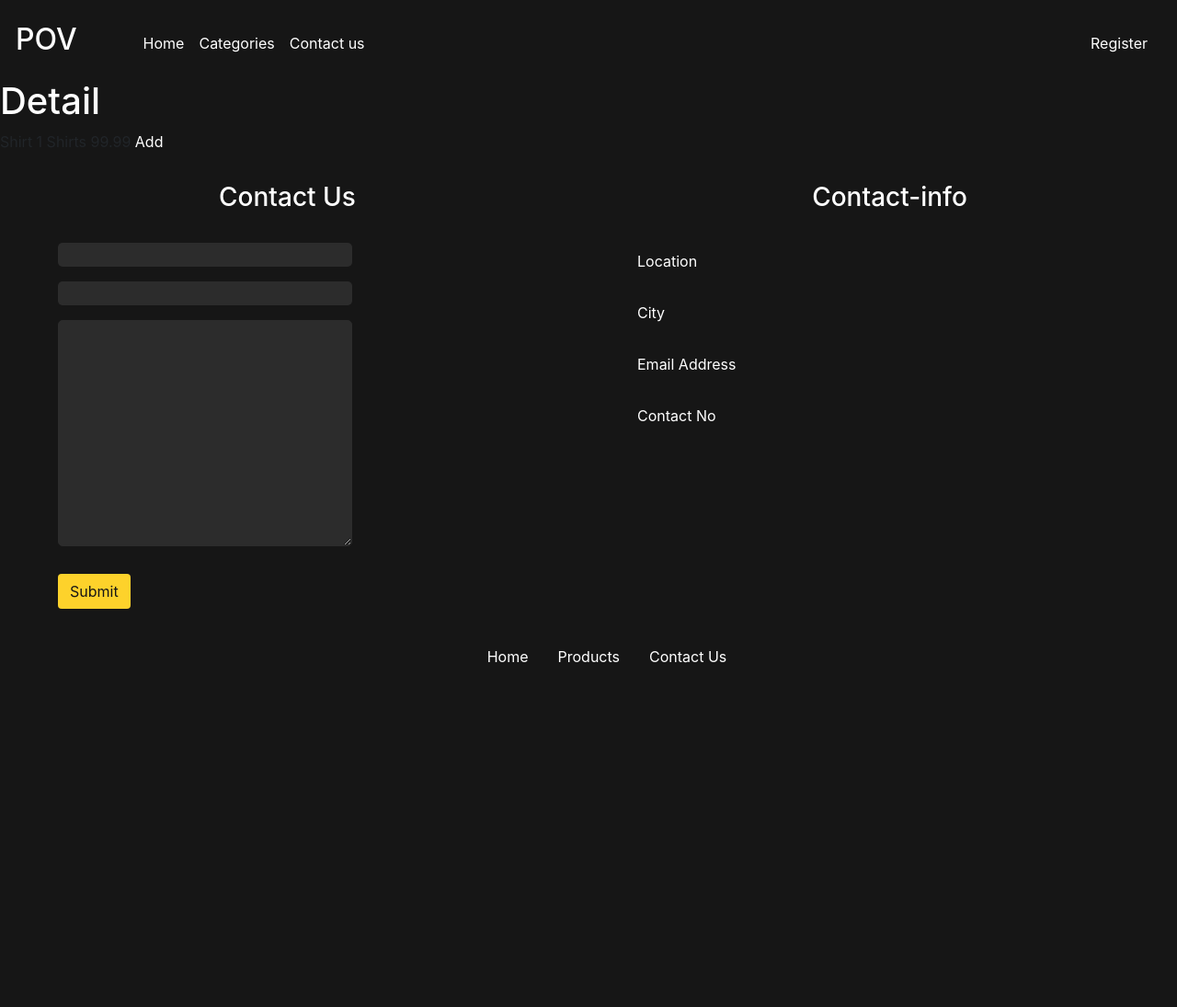
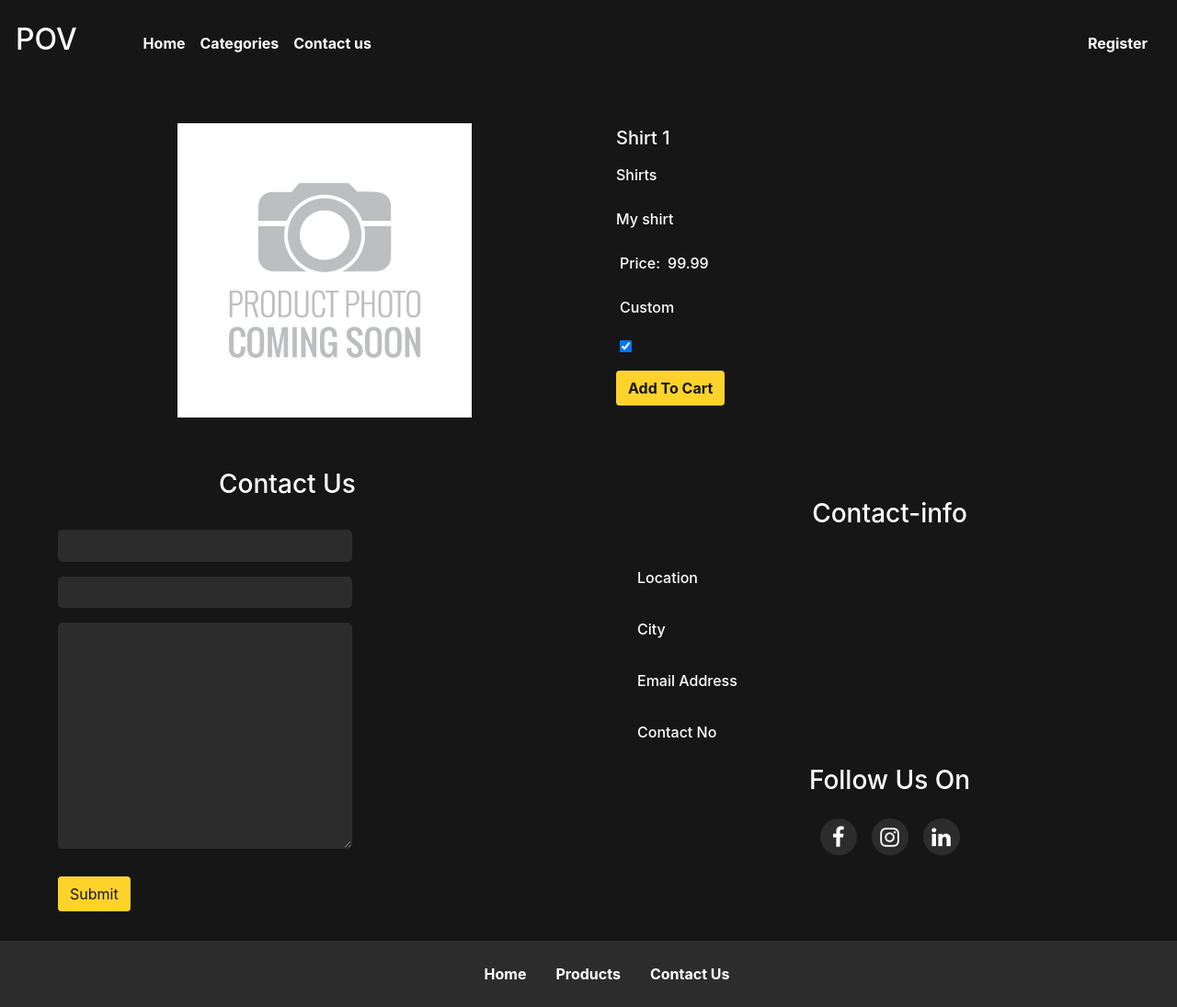
Before and after one commit to XWEN151214/POV, a Django app: page /products/detail/2 in a window 1280 px wide. Shown: the whole page at 92% size. Run offline with Django 4.2, Linux system fonts and the light colour scheme; data comes from the database, SQL or seed files in the repository; some web fonts are replaced.

Commit message:
Add files via upload

```diff
--- a/static/css/style.css
+++ b/static/css/style.css
@@ -40,6 +40,12 @@ a
 {
     color: var(--primary-light);
     text-decoration: none;
+    font-weight: 700;
+}
+
+p
+{
+    font-weight: 500;
 }
 
 a:hover
@@ -61,8 +67,19 @@ ul
 
 .btn:hover
 {
-    background-color: #f7c80b;
+    background-color: var(--tertiary);
     transition: 0.5s;
+    color: var(--primary-light)
+}
+
+.btn a
+{
+    color: var(--primary);
+}
+
+.btn:hover a
+{
+    color: var(--primary-light);
 }
 
 /* Nav bar */
@@ -91,6 +108,7 @@ ul
 .navbar .hamburger-btn i
 {
     font-size: 2rem;
+    color: var(--primary-light);
 }
 
 .navbar .mobile-menu-items
@@ -101,6 +119,7 @@ ul
     right: 0;
     top: 0;
     height: 100%;
+    z-index: 10;
 }
 
 .navbar .close-sidenav
@@ -129,6 +148,11 @@ ul
 .navbar .cart-icon i
 {
     font-size: 2rem;
+}
+
+.navbar .cart-icon i:hover
+{
+    color: var(--secondary);
 }
 
 @media screen and (max-width: 425px)
@@ -236,18 +260,17 @@ ul
 .auth
 {
     width: 100%;
-    height: 100%;
     display: none;
-    z-index: 10;
 }
 
 .auth .auth-container
 {
-    border: 2px #000 solid;
+    background-color: var(--primary);
     border-radius: 10px;
-    width: 20rem;
+    width: 25rem;
     position: fixed;
     top: 10rem;
+    z-index: 10;
 }
 
 .auth .form-container
@@ -262,6 +285,11 @@ ul
 
 /* cart-detail */
 
+.cart-detail
+{
+    background-color: var(--primary-light);
+}
+
 .cart-detail .product-detail img
 {
     width: 10rem;
@@ -271,6 +299,13 @@ ul
 .cart-detail .cart-content
 {
     position: relative;
+}
+
+.cart-detail h3,
+.cart-detail p,
+.cart-detail h5
+{
+    color: var(--primary);
 }
 
 .cart-detail .product-detail p
@@ -295,6 +330,11 @@ ul
     bottom: 2rem;
 }
 
+.cart-detail .counter .btn
+{
+    width: 2rem;
+}
+
 .checkout
 {
     width: 100%;
@@ -303,23 +343,24 @@ ul
 
 .checkout .row
 {
-    position: fixed;
     top: 5rem;
     width: 100%;
     z-index: 9;
+    position: fixed;
 }
 
 .checkout .container-flex
 {
+    position: relative;
     width: 23rem;
-    border: 2px #000 solid;
+    background-color: var(--primary);
     border-radius: 4px;
 }
 
 /* product-list */
 .product-list
 {
-    background-color: var(--primary);
+    background-color: var(--primary-light);
 }
 
 .product-list .product-row
@@ -327,10 +368,10 @@ ul
     display: flex;
 }
 
-/* .product-list .product-box
+.product-list .product-box
 {
-
-} */
+    background-color: #f8f7f7;
+}
 
 .product-list .product-box img
 {
@@ -338,9 +379,15 @@ ul
     width: 15rem;
 }
 
+.product-list h3
+{
+    color: var(--primary);
+}
+
 .product-list .product-box p
 {
     font-weight: 700;
+    color: var(--primary);
 }
 
 .product-list .product-box button
@@ -350,6 +397,44 @@ ul
 }
 
 /* category-list */
+
+.category-list .category
+{
+    background-color: var(--tertiary);
+    border-radius: 10px;
+    min-width: 15rem;
+    max-width: 15rem;
+    background-size: cover;
+}
+
+.category-list .category:hover
+{
+    transition: 0.5s;
+}
+
+.category-list .category:nth-child(1):hover
+{
+    background-image: url(../images/r_neck_2.jpg);
+}
+
+.category-list .category:nth-child(2):hover
+{
+    background-image: url(../images/mugs_3.png);
+}
+
+.category-list .category:nth-child(3):hover
+{
+    background-image: url(../images/pamphlet3.jpg);
+}
+
+.category-list .category:hover .container-flex
+{
+    background-color: #0000003d;
+    width: 100%;
+    height: 100%;
+    border-radius: 10px;
+}
+
 .category-list .category p
 {
     font-weight: 700;
@@ -538,13 +623,52 @@ ul
     }
 }
 
-/* contact-form */
-footer
+/* product-detail */
+.product .product-image img
 {
-    background-color: var(--primary);
+    width: 20rem;
 }
 
-footer .contact-form textarea
+.product .container-flex
+{
+    display: flex;
+    flex-direction: column;
+}
+
+@media screen and (max-width: 425px)
+{
+  .product .container
+  {
+    flex-direction: column;
+  }
+
+  .product .container .product-image
+  {
+    display: flex;
+    justify-content: center;
+  }
+
+  .product .container .product-detail
+  {
+    margin-top: 2rem;
+  }
+}
+
+/* close */
+.close
+{
+    position: absolute;
+    right: 1rem;
+    top: 0;
+}
+
+.close i
+{
+    color: var(--primary-light);
+}
+
+/* form */
+form textarea
 {
     background-color: var(--tertiary);
     border-width: 1px;
@@ -555,7 +679,7 @@ footer .contact-form textarea
     text-indent: 2px;
 }
 
-footer .contact-form input
+form input
 {
     background-color: var(--tertiary);
     border-radius: 5px;
@@ -564,6 +688,46 @@ footer .contact-form input
     outline: none;
     width: 20rem;
     text-indent: 2px;
+    padding-bottom: 0.6rem;
+}
+
+/* contact-form */
+footer
+{
+    background-color: var(--primary);
+}
+
+footer .contact-info
+{
+    margin-top: 2rem;
+}
+
+footer .quick-links
+{
+    background-color: var(--tertiary);
+}
+
+footer .social-icons .social-link
+{
+    background-color: var(--tertiary);
+    border-radius: 100%;
+    width: 2.5rem;
+}
+
+footer .social-icons .social-link:hover
+{
+    background-color: var(--secondary);
+    transition: 0.5s;
+}
+
+footer .social-icons i
+{
+    font-size: 1.5rem;
+}
+
+footer .social-icons .social-link:hover i
+{
+    color: var(--primary)
 }
 
 @media screen and (max-width: 2560px) and (min-width: 2000px)
--- a/templates/base.html
+++ b/templates/base.html
@@ -33,38 +33,41 @@
         <section class="auth justify-content-center align-items-center" id="auth-forms">
             <div class="auth-container container">
                 <div class="form-container signup row justify-content-center align-items-center p-3" id="signup-form">
-                    <form method="post" action="{% url 'user:signup' %}">{% csrf_token %}
+                    <div class="close py-1">
+                        <i class="fa fa-close" onclick="toggleElement('auth-forms', 'none')"></i>
+                    </div>
+                    <h3 class="text-center mt-2 py-2">Sign Up</h3>
+                    <form class="w-100" method="post" action="{% url 'user:signup' %}">{% csrf_token %}
                         <div class="col-lg-10 py-3">
-                            <p class="form-label">Email</p>
                             {{signup_form.email}}
                         </div>
                         <div class="col-lg-10 py-3">
-                            <p class="form-label">Password</p>
                             {{signup_form.password1}}
                         </div>
                         <div class="col-lg-10 py-3">
-                            <p class="form-label">Re-type password</p>
                             {{signup_form.password2}}
                         </div>
                         <div class="col-lg-12 pt-3">
-                            <button class="mx-2" type="submit" value="signup">Sign up</button>
+                            <button class="btn mx-2" type="submit" value="signup">Sign up</button>
                             <a class="mx-2" href="#" onclick="showAuthForms()">Login instead</a>
                         </div>
                     </form>
                 </div><!-- end form-container -->
                 <div class="form-container login row justify-content-center align-items-center p-3" id="login-form">
-                    <form method="post" action="{% url 'user:login' %}">{% csrf_token %}
+                    <div class="close py-1">
+                        <i class="fa fa-close" onclick="toggleElement('auth-forms', 'none')"></i>
+                    </div>
+                    <h3 class="text-center mt-2 py-2">Login</h3>
+                    <form class="w-100" method="post" action="{% url 'user:login' %}">{% csrf_token %}
                         <div class="col-lg-10 py-3">
-                            <p class="form-label">Email</p>
                             {{login_form.email}}
                         </div>
                         <div class="col-lg-10 py-3">
-                            <p class="form-label">Password</p>
                             {{login_form.password}}
                         </div>
                         <div class="col-lg-12 pt-3">
-                            <button class="mx-2" type="submit" value="login">Login</button>
-                            <a class="mx-2" href="#" onclick="showAuthForms()">Login instead</a>
+                            <button class="btn mx-2" type="submit" value="login">Login</button>
+                            <a class="mx-2" href="#" onclick="showAuthForms()">Sign Up Here</a>
                         </div>
                     </form>
                 </div><!-- end form-container -->
@@ -92,7 +95,7 @@
                     </form>
                 </div><!-- end contact-form -->
             </div><!-- end col-lg-6 -->
-            <div class="col-lg-6">
+            <div class="contact-info col-lg-6">
                 <div class="container">
                     <div class="col-lg-12">
                         <h3 class="text-center py-2">Contact-info</h3>
@@ -104,9 +107,23 @@
                         </div>
                     </div>
                 </div>
+                <div class="container pb-0 mt-2">
+                    <h3 class="text-center">Follow Us On</h3>
+                    <div class="social-icons d-flex justify-content-center align-items-center mt-4">
+                        <a class="social-link link d-flex justify-content-center mx-2 py-2" href="#">
+                            <i class="fa fa-facebook"></i>
+                        </a>
+                        <a class="social-link link d-flex justify-content-center mx-2 py-2" href="#">
+                            <i class="fa fa-instagram"></i>
+                        </a>
+                        <a class="social-link link d-flex justify-content-center mx-2 py-2" href="#">
+                            <i class="fa fa-linkedin"></i>
+                        </a>
+                    </div>
+                </div>
             </div>
         </div><!-- end row -->
-        <div class="quick-links py-2">
+        <div class="quick-links py-2 pt-4">
             <ul class="d-flex justify-content-center align-items-center">
                 <li class="quick-link mx-3">
                     <a class="link" href="#">Home</a>
--- a/templates/nav.html
+++ b/templates/nav.html
@@ -35,7 +35,7 @@
         </ul>
         <div class="cart-icon">
             {% if user.is_authenticated %}
-            <a href="../cart/detail">
+            <a href="/cart/detail">
                 <i class="fa fa-shopping-cart"></i>
             </a>
             {% else %}
--- a/templates/products/product_detail.html
+++ b/templates/products/product_detail.html
@@ -6,9 +6,43 @@
 {% endblock %}
 
 {% block content %}
-        <h1>Detail</h1>
-        {{product.title}}
-        {{product.category}}
-        {{product.price}}
-        <a href="/products/add/{{product.pk}}">Add</a>
+      <section class="product">
+        <div class="row justify-content-center py-4 mt-4">
+          <div class="container d-flex justify-content-center">
+            <div class="product-image col-lg-5">
+              <img src="{{product.image.url}}">
+            </div>
+            <div class="product-detail col-lg-5">
+              <div class="col-lg-12">
+                <h5 class="py-1">{{product.title}}</h5>
+              </div>
+              <div class="col-lg-12">
+                <p class="py-1">{{product.category}}</p>
+              </div>
+              <div class="col-lg-12">
+                <p class="py-1">{{product.description}}</p>
+              </div>
+              <div class="col-lg-12 d-flex align-items-center">
+                <p class="mx-1 py-1">Price:</p>
+                <p class="mx-1">{{product.price}}</p>
+              </div>
+              <div class="col-lg-12">
+                <p class="mx-1 py-1">Custom</p>
+                <div class="col-lg-12 d-flex align-items-center m-0 p-1">
+                  {% if product.custom %}
+                    <input type="checkbox" name="custom" readonly checked="true">
+                  {% else %}
+                    <input type="checkbox" name="custom" readonly checked="true">
+                  {% endif %}
+                </div>
+              </div>
+              <div class="col-lg-12 mt-3">
+                <button class="btn">
+                  <a href="/products/add/{{product.pk}}">Add To Cart</a>
+                </button>
+              </div>
+            </div>
+          </div>
+        </div>
+      </section>
 {% endblock %}
--- a/templates/products/product_list.html
+++ b/templates/products/product_list.html
@@ -6,7 +6,7 @@
 {% include '../carousel.html' %}
 
 <section class="product-list">
-    <div class="container-flex">
+    <div class="container-flex py-4">
         <h3 class="text-center py-2">Our Products</h3>
         <div class="product-row row justify-content-center py-2 mt-2">
             {% for product in object_list %}
--- a/templates/registration/login.html
+++ b/templates/registration/login.html
@@ -6,6 +6,6 @@
             <p>{{error}}</p>
         {% endif %}
         {{form.as_p}}
-        <button type="submit" value="submit">Login</button>
+        <button class="btn" type="submit" value="submit">Login</button>
     </form>
 {% endblock %}
--- a/templates/registration/signup.html
+++ b/templates/registration/signup.html
@@ -4,6 +4,6 @@
 {% block content %}
     <form method="post">{% csrf_token %}
         {{form.as_p}}
-        <button type="submit" value="save">Sign up</button>
+        <button class="btn" type="submit" value="save">Sign up</button>
     </form>
 {% endblock %}
```
Also changed, not shown: templates/cart/cart_detail.html (+16 -16 lines), templates/category/category_list.html (+6 -6 lines), static/images/mugs_3.png (added).
